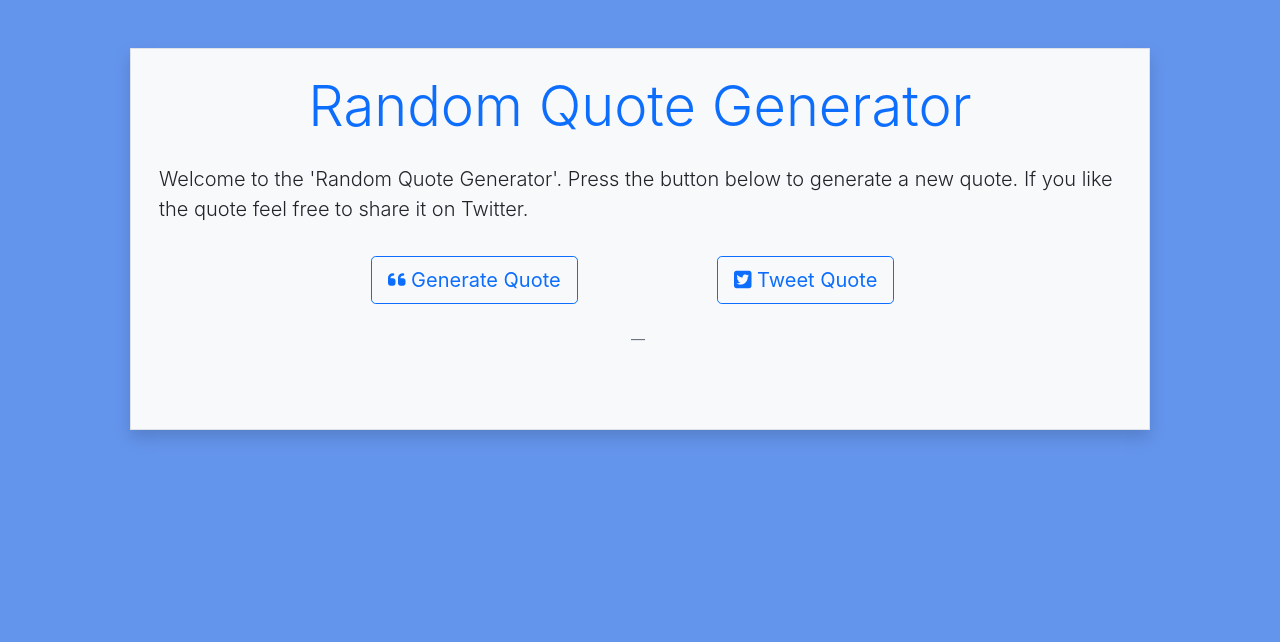
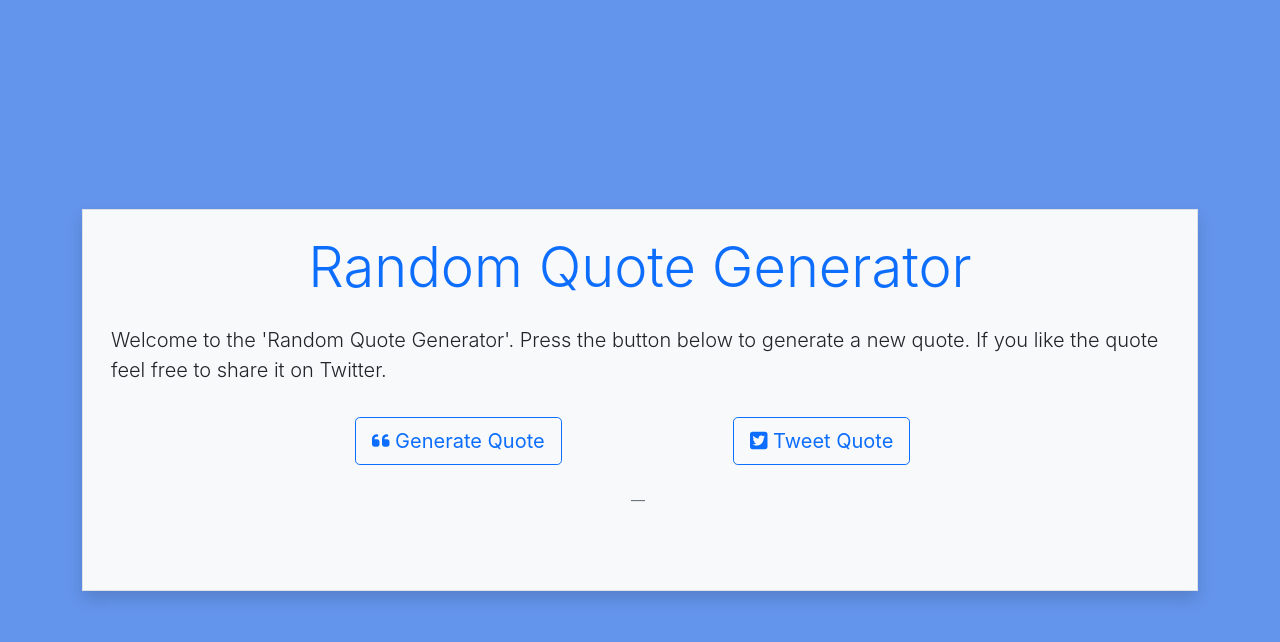
Before and after one commit to rsheppard-dev/random_quote_generator, a React (Create React App) app: page / in a window 1280 px wide. Shown: the top 642 px of the page. Built offline with nearby package versions, Linux system fonts and the light colour scheme; no server answers.

Commit message:
fix alignment

```diff
--- a/src/App.js
+++ b/src/App.js
@@ -49,11 +49,13 @@ componentDidMount() {
 
     return (
       <div className="App container">
-        <div id="quote-box" className="border p-4 m-5 shadow bg-light">
+        <div id="quote-box" className="justify-content-center align-self-center p-4 border shadow bg-light">
+
           <div className="row">
             <h1 className="display-4 text-center text-primary">Random Quote Generator</h1>
             <p className="lead p-3">Welcome to the 'Random Quote Generator'. Press the button below to generate a new quote. If you like the quote feel free to share it on Twitter.</p>
           </div>
+
           <div className="row buttons justify-content-center">
             <div className="col-4 text-center">
               <button id="new-quote" className="btn btn-outline-primary btn-lg" onClick={this.handleClick}><i className="fas fa-quote-left"></i> Generate Quote</button>
@@ -62,6 +64,7 @@ componentDidMount() {
               <a href={`http://www.twitter.com/intent/tweet?text=${quote} --${author}`} target="_blank" rel="noreferrer" id="tweet-quote" className="btn btn-outline-primary btn-lg"><i className="fab fa-twitter-square"></i> Tweet Quote</a>
             </div>
           </div>
+
           <figure className="p-4 text-center">
             <blockquote className="blockquote">
               <p id="text">{quote}</p>
@@ -70,6 +73,7 @@ componentDidMount() {
             <cite id="author">{author}</cite>
             </figcaption>
           </figure>
+
         </div>
       </div>
     );
--- a/src/index.css
+++ b/src/index.css
@@ -1,4 +1,4 @@
-body {
+html, body {
   margin: 0;
   font-family: -apple-system, BlinkMacSystemFont, 'Segoe UI', 'Roboto', 'Oxygen',
     'Ubuntu', 'Cantarell', 'Fira Sans', 'Droid Sans', 'Helvetica Neue',
@@ -6,9 +6,21 @@ body {
   -webkit-font-smoothing: antialiased;
   -moz-osx-font-smoothing: grayscale;
   background-color:cornflowerblue;
+  height: 100%;
 }
 
 code {
   font-family: source-code-pro, Menlo, Monaco, Consolas, 'Courier New',
     monospace;
 }
+
+.container {
+  display: flex;
+  height: 100vh;
+}
+
+#quote-box {
+  display: flex;
+  flex-direction: column;
+  justify-content: center;
+}
```
Also changed, not shown: src/reportWebVitals.js (added, +13 -0 lines), 1 other file (tests, documents, lock files or other folders).
